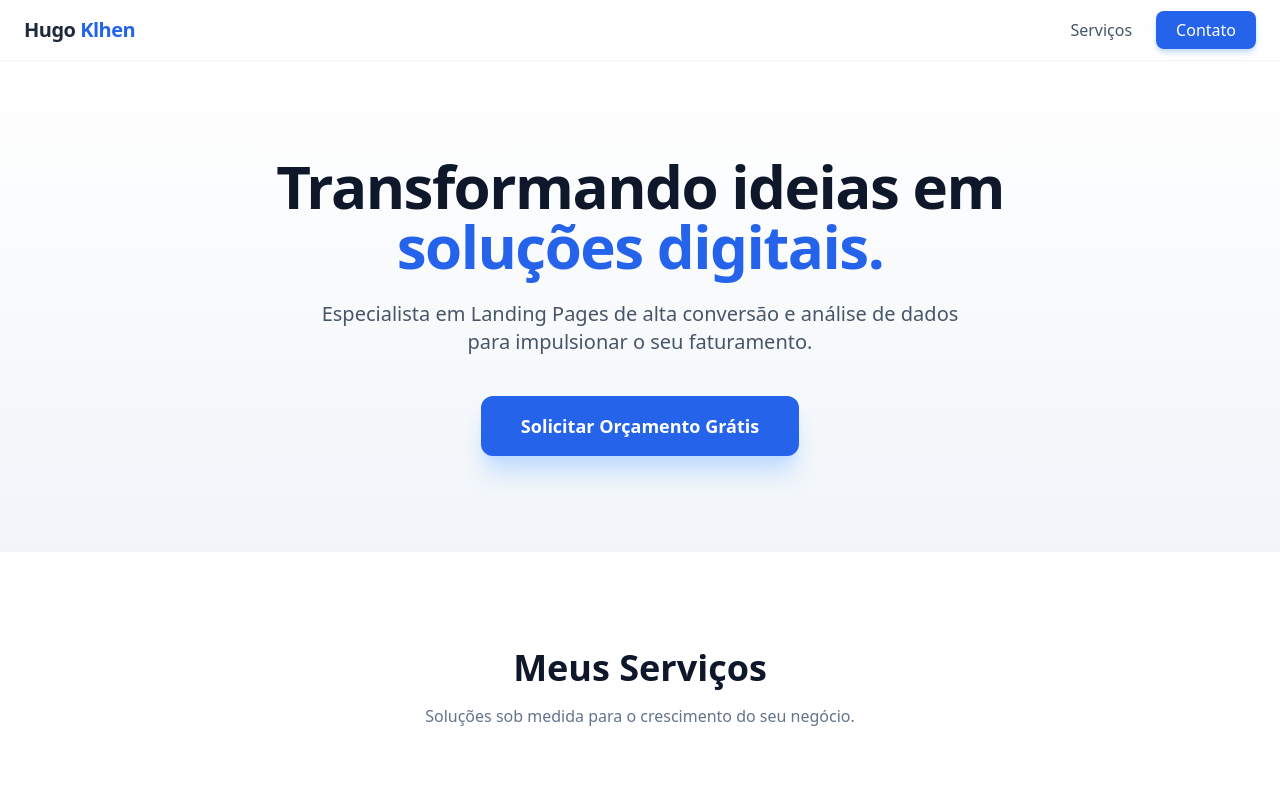
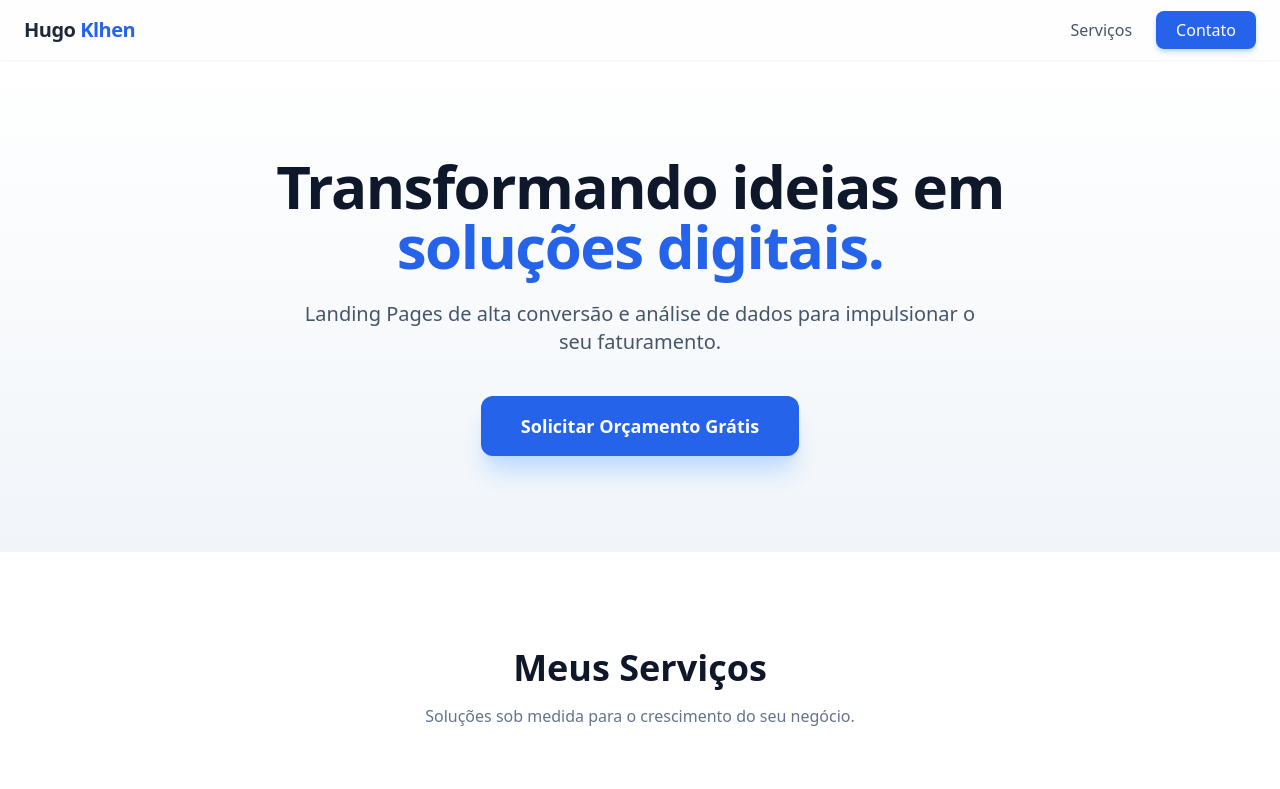
Before and after one commit to HugoKlhen/meu-portfolio, a website: page index.html in a window 1280 px wide. Shown: the top 789 px of the page. Drawn offline with nearby package versions, Linux system fonts and the light colour scheme.

Commit message:
Design fix com Tailwind CDN

```diff
--- a/index.html
+++ b/index.html
@@ -33,7 +33,7 @@
                     <span class="text-blue-600">soluções digitais.</span>
                 </h2>
                 <p class="text-lg md:text-xl text-slate-600 mb-10 max-w-2xl mx-auto leading-relaxed">
-                    Especialista em Landing Pages de alta conversão e análise de dados para impulsionar o seu faturamento.
+                    Landing Pages de alta conversão e análise de dados para impulsionar o seu faturamento.
                 </p>
                 <a href="https://wa.me/55SEUNUMERO" target="_blank" class="inline-block bg-blue-600 text-white px-10 py-4 rounded-xl font-bold text-lg shadow-xl shadow-blue-200 hover:scale-105 hover:bg-blue-700 transition-all active:scale-95">
                     Solicitar Orçamento Grátis
```
